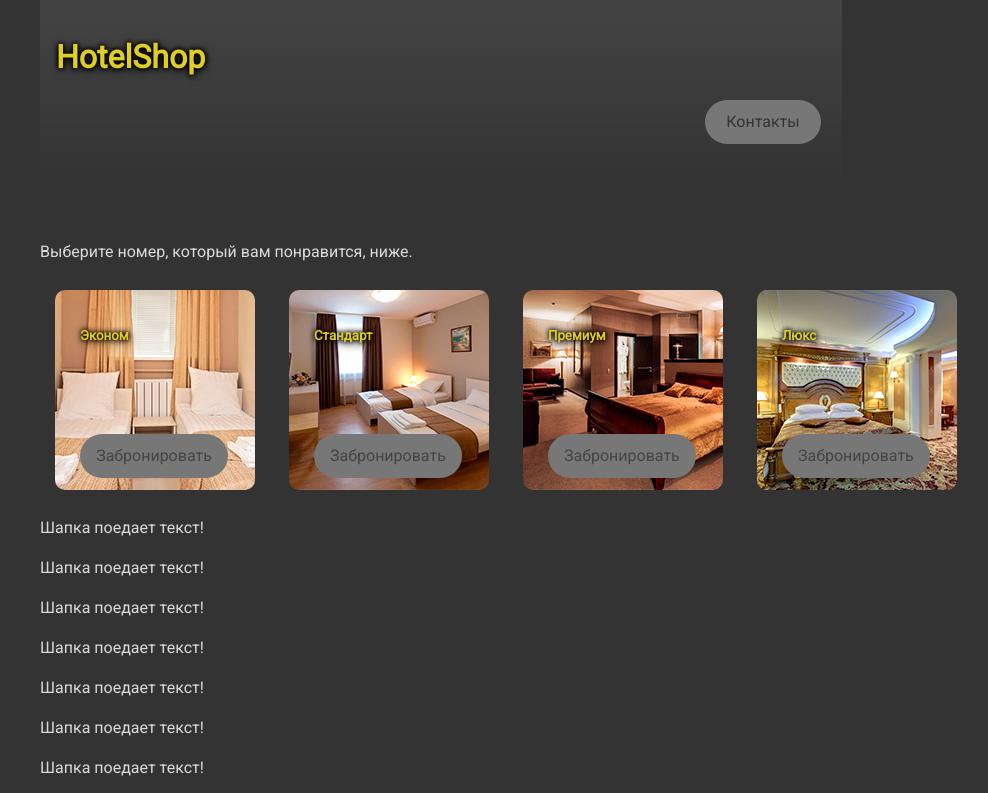
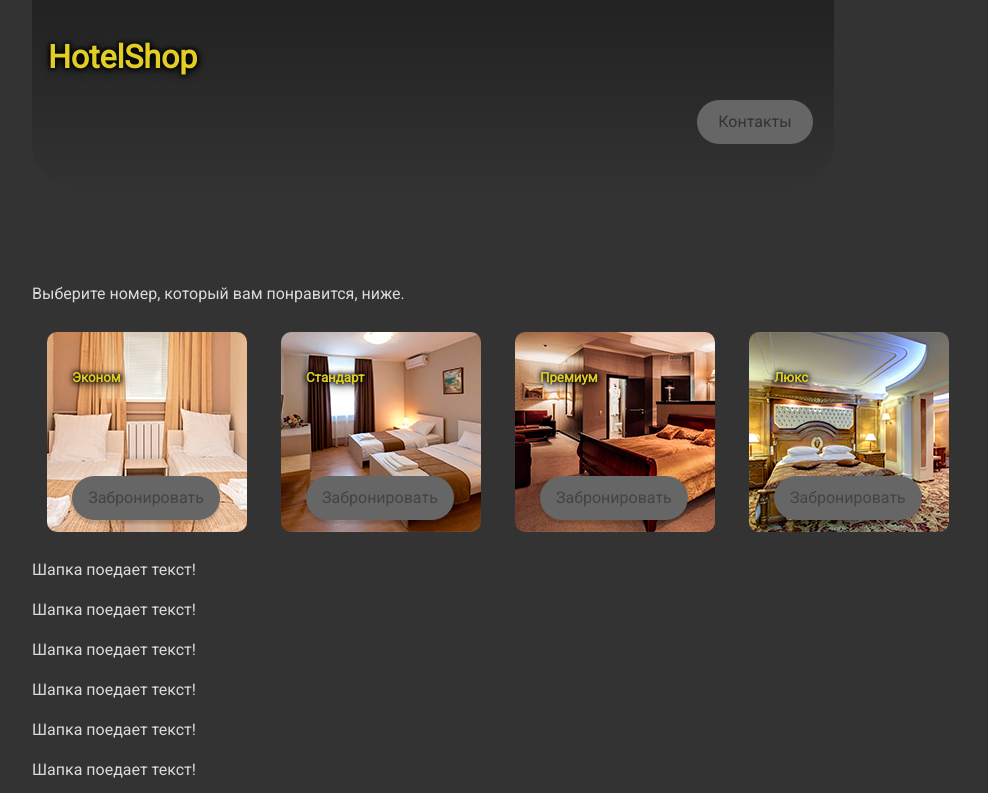
Before and after one commit to Cofffelo/HotelShop, a plain HTML site: page index.html in a window 1280 px wide. Shown: the top 793 px of the page, without its empty margins (0-988 px from the left). Drawn offline with Linux system fonts and the light colour scheme.

Commit message:
v1.0.1 card, cardbutton, nav sections improvements
So..

- .card(:hover), .cardbutton(:hover) and nav(:hover) got transition time to all which granted those cool animations to every single part of those sections.
- .card:hover has the "scale" value now.
- fixed annoying transition bug when it's infinitely jiggling when you aim your cursor to the edges of the card buttons.
 (Actually it's still here, but sometimes and now less jiggly)
- navigation section now have SMOOTH animation.
and something more that I surely forgot to add here!

```diff
--- a/style.css
+++ b/style.css
@@ -5,7 +5,7 @@ html {
 
 
 header{
-    background-color: #444 ;
+    background-color:#222 ;
     height: 20%;
     -webkit-mask: linear-gradient(to bottom, rgba(0,0,0,100) 0%, rgba(0,0,0,0) 100%);
 }
@@ -19,6 +19,8 @@ header,
     width: 100%;
     padding: 1em;
     margin: auto;
+    border-bottom-left-radius:50px;
+    border-bottom-right-radius:50px;
 }
 
 body {
@@ -27,6 +29,7 @@ body {
     font-size: 16px;
     line-height: 1.5;
     padding: 2em 2em 4em;
+    margin: auto;
 }
 
 footer{
@@ -34,7 +37,6 @@ footer{
     padding: 2em;
     color:#e0e0e0;
     margin: auto;
-    margin-top: 100px;
 }
 
 .ps{
@@ -42,7 +44,7 @@ footer{
 }
 
 .bodytext{
-    margin-top: 200px;
+    margin-top: 250px;
 }
 
 h1, h2, h3, h4, h5, h6 {
@@ -80,11 +82,16 @@ h2 {
     margin: 10px 15px;
     backgroud-position: center;
     background-size: cover;
-    transition: transform 0.5s;
+    transition: all 0.6s;
+
 }
 
 .card:hover{
-    transform: translateY(-10px);
+    transition-delay: 200ms;
+    transition: all 0.6s;
+    box-shadow: 0 6px 2px rgba(0,0,0,0.15);
+    transform: scale(1.05, 1.05);
+
 
 }
 
@@ -94,13 +101,16 @@ h2 {
     width: 8em;
     padding:10px;
     margin-top: 90px;
-    background-color: #777;
+    background-color: #666;
     background-radius:50px;
     text-decoration: none;
     color: #333;
     text-align: center;
-    transition: transform 1.5s;
+    transition: all 1.5s;
     list-style: none;
+    transition-delay: 300ms;
+    animation-delay: 300ms;
+    box-shadow: 0 4px 2px rgba(0,0,0,0.15);
 
 }
 
@@ -110,17 +120,21 @@ h2 {
     background-radius:50px;
     text-decoration: none;
     color: #444;
+
 }
 
 .cardbutton:hover{
     transform: translateY(30px);
     background-color: #333;
+    transition-delay: 250ms;
+    animation-delay: 300ms;
+    box-shadow: 0 7px 2px rgba(0,0,0,0.15);
+
 }
 
 .cardbutton a:hover{
-    color: #e0cd25;
+    color:#e0cd25;
 }
-
 .card1{
     background-image: url(img/Ekonom.png);
 }
@@ -142,6 +156,7 @@ ul.nav{
     padding-left: 0px;
     list-style: none;
 }
+
 .nav li{
     float: right;
 }
@@ -151,13 +166,18 @@ ul.nav a{
     width: 6em;
     padding:10px;
     margin: 0 5px;
-                background-color: #777;
+    background-color: #666;
     background-radius:50px;
     text-decoration: none;
     color: #333;
     text-align: center;
+    transition: all 0.6s;
 }
 ul.nav a:hover{
     background-color: #333;
     color: #e0cd25;
+    transition: all 1s;
+    box-shadow: 0 6px 2px rgba(0,0,0,0.15);
+    transition-delay: 150ms;
+    transform: scale(1.1, 1.1);
 }
```
Lines whose indentation alone changed are shown as unchanged.
